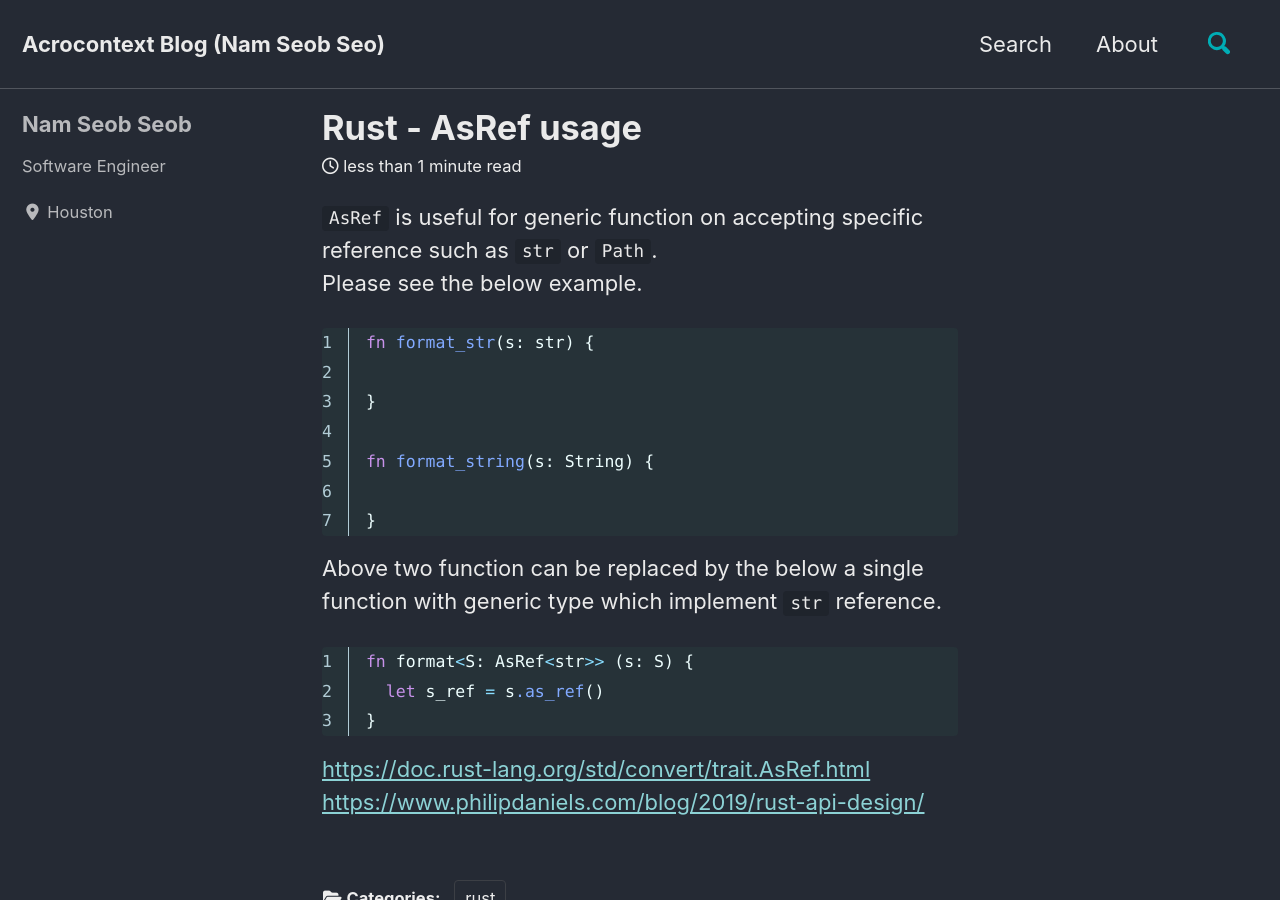
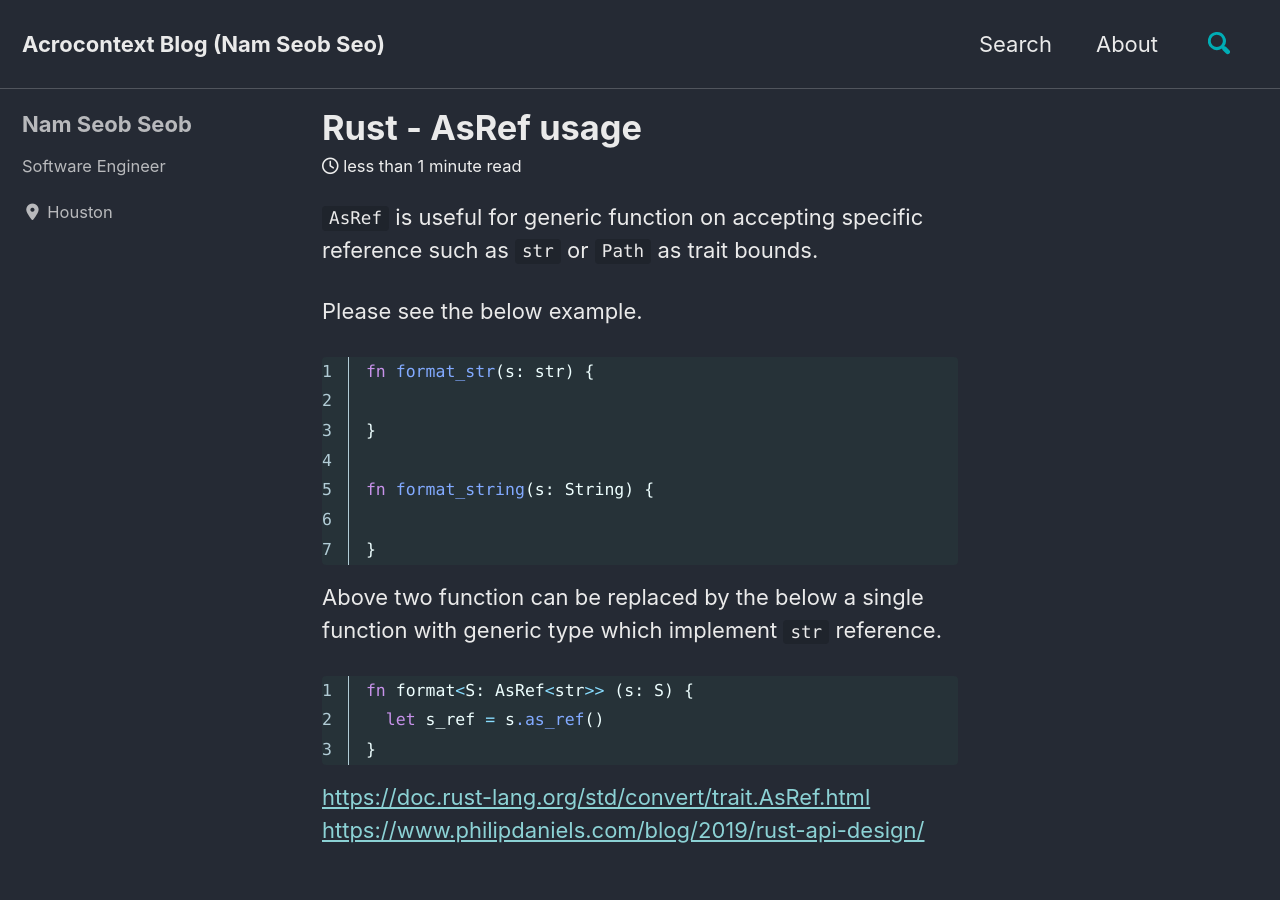
Before and after one commit to nsclass/nsclass.github.io, a Jekyll site: the page built from _posts/2020-10-11-rust-asref.md, in a window 1280 px wide and 900 px high. Built offline with Jekyll 4.4.1, drawn with Linux system fonts in a browser that asks for light colours; cached includes are drawn as plain includes; nearby versions of some CDN libraries.

Commit message:
rust asref

````diff
--- a/_posts/2020-10-11-rust-asref.md
+++ b/_posts/2020-10-11-rust-asref.md
@@ -12,7 +12,8 @@ categories:
 permalink: "2020/10/11/rust-asref-usage"
 ---
 
-`AsRef` is useful for generic function on accepting specific reference such as `str` or `Path`.
+`AsRef` is useful for generic function on accepting specific reference such as `str` or `Path` as trait bounds.
+
 Please see the below example.
 ```rust
 fn format_str(s: str) {
````
